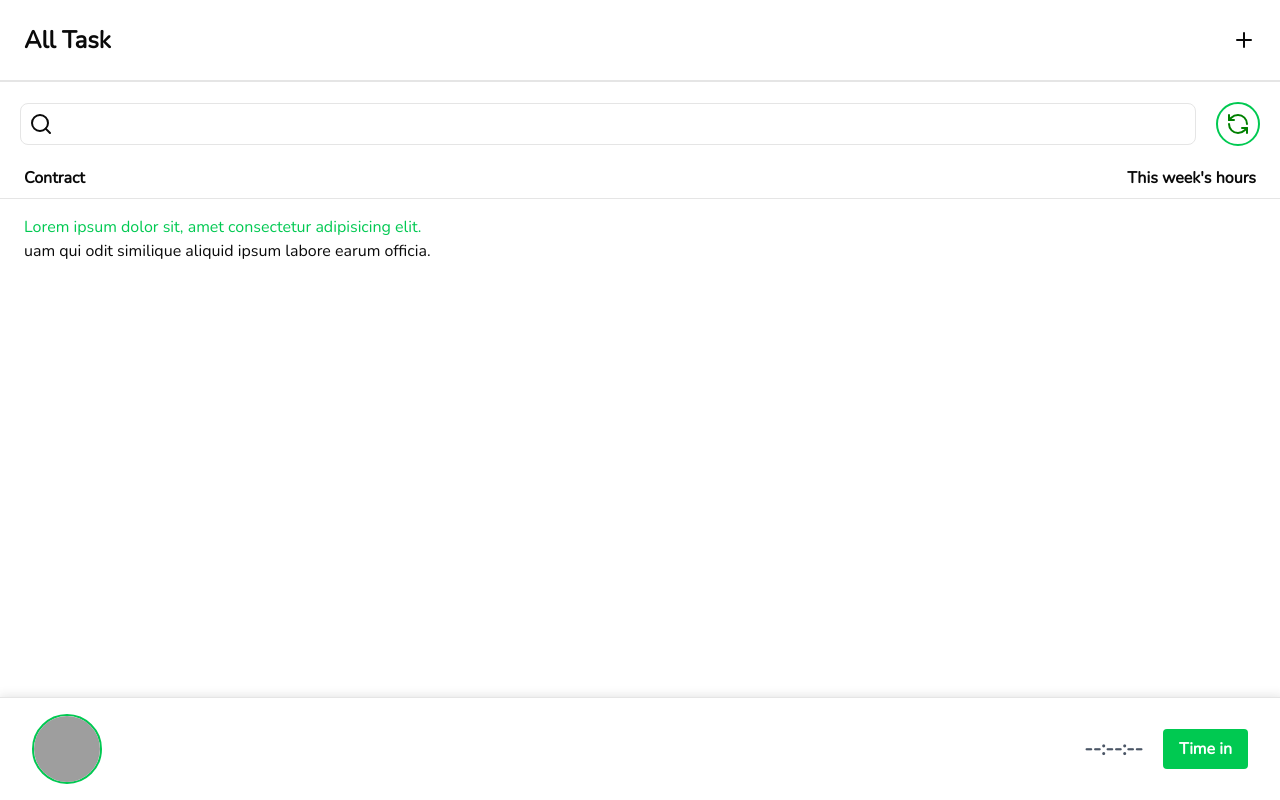
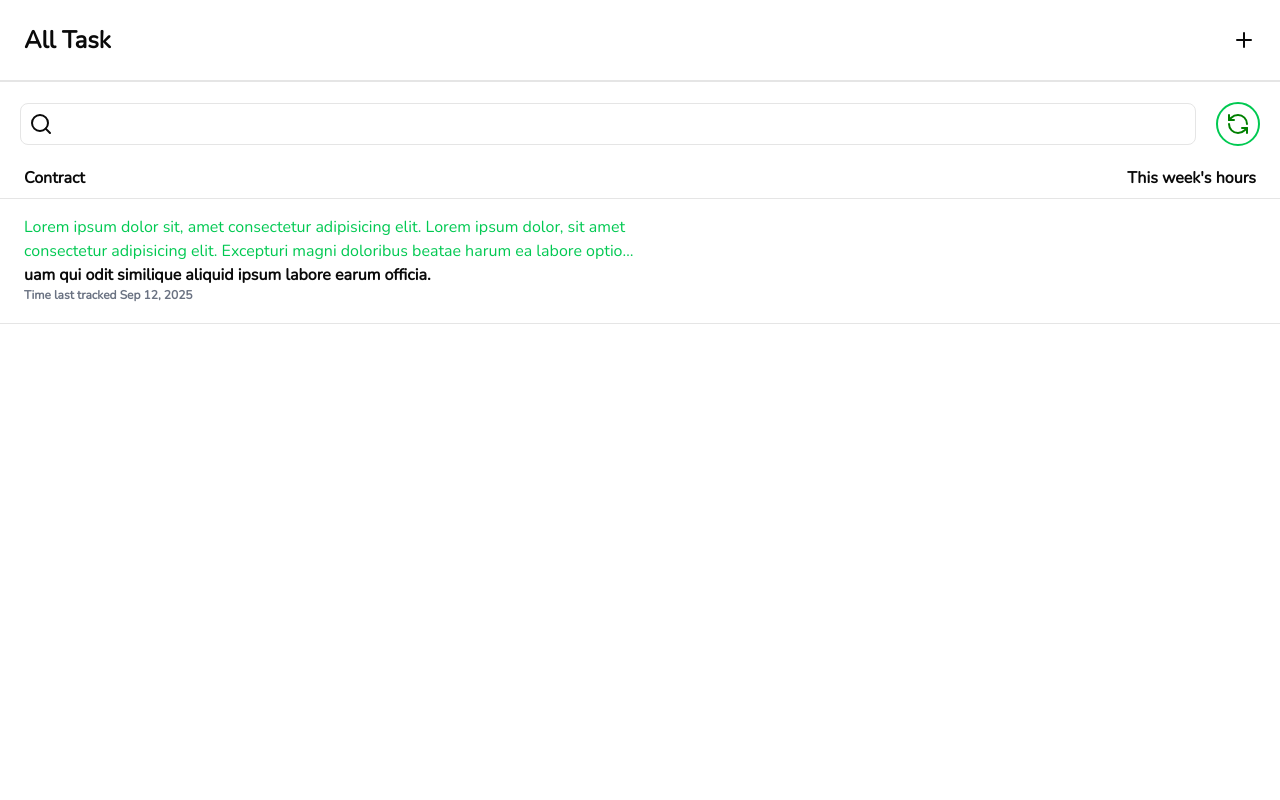
Before and after one commit to argieabulocfirstencoding/wails-app, a React (Vite) app in the folder frontend/: page / in a window 1280 px wide. Built offline with nearby package versions, Linux system fonts and the light colour scheme; grey boxes are pictures that could not be loaded.

Commit message:
added more ui

```diff
--- a/frontend/src/App.tsx
+++ b/frontend/src/App.tsx
@@ -6,6 +6,7 @@ import { Greet } from "../wailsjs/go/app/App";
 import { BrowserRouter, Route, Routes } from "react-router-dom";
 import Home from "./pages/Main/Home";
 import Login from "./pages/Auth/Login";
+import Task from "./pages/Main/Task";
 
 function App() {
   const [resultText, setResultText] = useState(
@@ -24,6 +25,7 @@ function App() {
       <Routes>
         <Route path="/" element={<Home />} />
         <Route path="/login" element={<Login />} />
+        <Route path="/task" element={<Task />} />
 
         {/* Not Found */}
         <Route path="*" element={<Login />} />
--- /dev/null
+++ b/frontend/src/components/custom/ProfileBar.tsx
@@ -0,0 +1,74 @@
+import React, { useEffect, useState } from "react";
+import { Link } from "react-router-dom";
+import { intervalToDuration } from "date-fns";
+import { Input } from "@/components/ui/input";
+
+const ProfileBar = () => {
+  const [timeIn, setTimeIn] = useState<number | null>(null);
+  const [timeOut, setTimeOut] = useState<number | null>(null);
+  const [elapsedTime, setElapsedTime] = useState<number>(0);
+
+  useEffect(() => {
+    if (!timeIn || timeOut) return;
+
+    const interval = setInterval(() => {
+      const elapsed = Math.floor((Date.now() - timeIn) / 1000);
+      setElapsedTime(elapsed);
+    }, 1000);
+
+    return () => clearInterval(interval);
+  }, [timeIn, timeOut]);
+
+  function handleTimeIn() {
+    const time = Date.now();
+    setTimeIn(time);
+    setElapsedTime(0);
+  }
+
+  function handleTimeOut() {
+    setTimeOut(Date.now());
+  }
+
+  function getFormattedTime() {
+    if (timeIn) {
+      const duration = intervalToDuration({ start: timeIn, end: Date.now() });
+
+      const hours = duration.hours ?? 0;
+      const minutes = duration.minutes ?? 0;
+      const secs = duration.seconds ?? 0;
+
+      return `${hours}h:${String(minutes).padStart(2, "0")}m:${String(
+        secs
+      ).padStart(2, "0")}s`;
+    } else {
+      return `--:--:--`;
+    }
+  }
+
+  return (
+    <div className="flex px-8 py-4 border-t slight-shadow w-full justify-between sticky bottom-0 bg-white">
+      <img
+        src="https://www.shutterstock.com/image-vector/user-profile-icon-vector-avatar-600nw-2558760599.jpg"
+        className="rounded-full border-2 border-green-500 select-none"
+        style={{ height: 70, width: 70 }}
+      />
+      <div className="flex gap-5 items-center">
+        <span className="text-xl font-semibold text-gray-600">
+          {getFormattedTime()}
+        </span>
+        <button
+          className={`px-4 py-2 rounded ${
+            timeOut ? "bg-gray-500" : timeIn ? "bg-red-500" : "bg-green-500"
+          }
+              } text-white font-bold cursor-pointer`}
+          onClick={!timeIn ? handleTimeIn : handleTimeOut}
+          disabled={Boolean(timeOut)}
+        >
+          {timeOut ? "Recorded" : timeIn ? "Time out" : "Time in"}
+        </button>
+      </div>
+    </div>
+  );
+};
+
+export default ProfileBar;
--- a/frontend/src/pages/Main/Home.tsx
+++ b/frontend/src/pages/Main/Home.tsx
@@ -1,52 +1,9 @@
-import React, { useEffect, useState } from "react";
+
 import { useNavigate } from "react-router-dom";
 import MainLayout from "../../layouts/MainLayout";
-import { Link } from "react-router-dom";
-import { intervalToDuration } from "date-fns";
 import { Plus, Search, RefreshCcw } from "lucide-react";
-import { Input } from "@/components/ui/input";
 
 const Home = () => {
-  const [timeIn, setTimeIn] = useState<number | null>(null);
-  const [timeOut, setTimeOut] = useState<number | null>(null);
-  const [elapsedTime, setElapsedTime] = useState<number>(0);
-
-  useEffect(() => {
-    if (!timeIn || timeOut) return;
-
-    const interval = setInterval(() => {
-      const elapsed = Math.floor((Date.now() - timeIn) / 1000);
-      setElapsedTime(elapsed);
-    }, 1000);
-
-    return () => clearInterval(interval);
-  }, [timeIn, timeOut]);
-
-  function handleTimeIn() {
-    const time = Date.now();
-    setTimeIn(time);
-    setElapsedTime(0);
-  }
-
-  function handleTimeOut() {
-    setTimeOut(Date.now());
-  }
-
-  function getFormattedTime() {
-    if (timeIn) {
-      const duration = intervalToDuration({ start: timeIn, end: Date.now() });
-
-      const hours = duration.hours ?? 0;
-      const minutes = duration.minutes ?? 0;
-      const secs = duration.seconds ?? 0;
-
-      return `${hours}h:${String(minutes).padStart(2, "0")}m:${String(
-        secs
-      ).padStart(2, "0")}s`;
-    } else {
-      return `--:--:--`;
-    }
-  }
 
   return (
     <MainLayout>
@@ -76,38 +33,8 @@ const Home = () => {
             <span>Contract</span>
             <span>This week's hours</span>
           </div>
-          <div className="grid grid-cols-2 px-6">
-            <div className="flex flex-col">
-              <span className="text-green-500">
-                Lorem ipsum dolor sit, amet consectetur adipisicing elit.
-              </span>
-              <span>
-                uam qui odit similique aliquid ipsum labore earum officia.
-              </span>
-            </div>
-            <div></div>
-          </div>
-        </div>
-        <div className="flex px-8 py-4 border-t slight-shadow w-full justify-between">
-          <img
-            src="https://www.shutterstock.com/image-vector/user-profile-icon-vector-avatar-600nw-2558760599.jpg"
-            className="rounded-full border-2 border-green-500 select-none"
-            style={{ height: 70, width: 70 }}
-          />
-          <div className="flex gap-5 items-center">
-            <span className="text-xl font-semibold text-gray-600">
-              {getFormattedTime()}
-            </span>
-            <button
-              className={`px-4 py-2 rounded ${
-                timeOut ? "bg-gray-500" : timeIn ? "bg-red-500" : "bg-green-500"
-              }
-              } text-white font-bold cursor-pointer`}
-              onClick={!timeIn ? handleTimeIn : handleTimeOut}
-              disabled={Boolean(timeOut)}
-            >
-              {timeOut ? "Recorded" : timeIn ? "Time out" : "Time in"}
-            </button>
+          <div className="">
+            <TaskItem />
           </div>
         </div>
       </div>
@@ -115,4 +42,35 @@ const Home = () => {
   );
 };
 
+const TaskItem = () => {
+  const navigate = useNavigate();
+
+  return (
+    <>
+      <div
+        className="grid grid-cols-2 px-6 cursor-pointer"
+        onClick={() => navigate("/task")}
+      >
+        <div className="flex flex-col">
+          <span className="text-green-500 line-clamp-2">
+            Lorem ipsum dolor sit, amet consectetur adipisicing elit. Lorem
+            ipsum dolor, sit amet consectetur adipisicing elit. Excepturi magni
+            doloribus beatae harum ea labore optio nam corrupti provident. Id
+            excepturi odio commodi recusandae neque corrupti distinctio
+            accusantium ducimus consectetur.
+          </span>
+          <span className="truncate font-bold">
+            uam qui odit similique aliquid ipsum labore earum officia.
+          </span>
+          <span className="text-xs font-semibold text-gray-500">
+            Time last tracked Sep 12, 2025
+          </span>
+        </div>
+        <div></div>
+      </div>
+      <hr className="mt-5" />
+    </>
+  );
+};
+
 export default Home;
--- /dev/null
+++ b/frontend/src/pages/Main/Task.tsx
@@ -0,0 +1,16 @@
+import MainLayout from "@/layouts/MainLayout";
+import React from "react";
+import { useNavigate } from "react-router-dom";
+
+const Task = () => {
+  const navigate = useNavigate();
+
+  return (
+    <MainLayout>
+      <button onClick={() => navigate("/")}></button>
+      <div></div>
+    </MainLayout>
+  );
+};
+
+export default Task;
```
Also changed, not shown: 1 other file (tests, documents, lock files or other folders).
